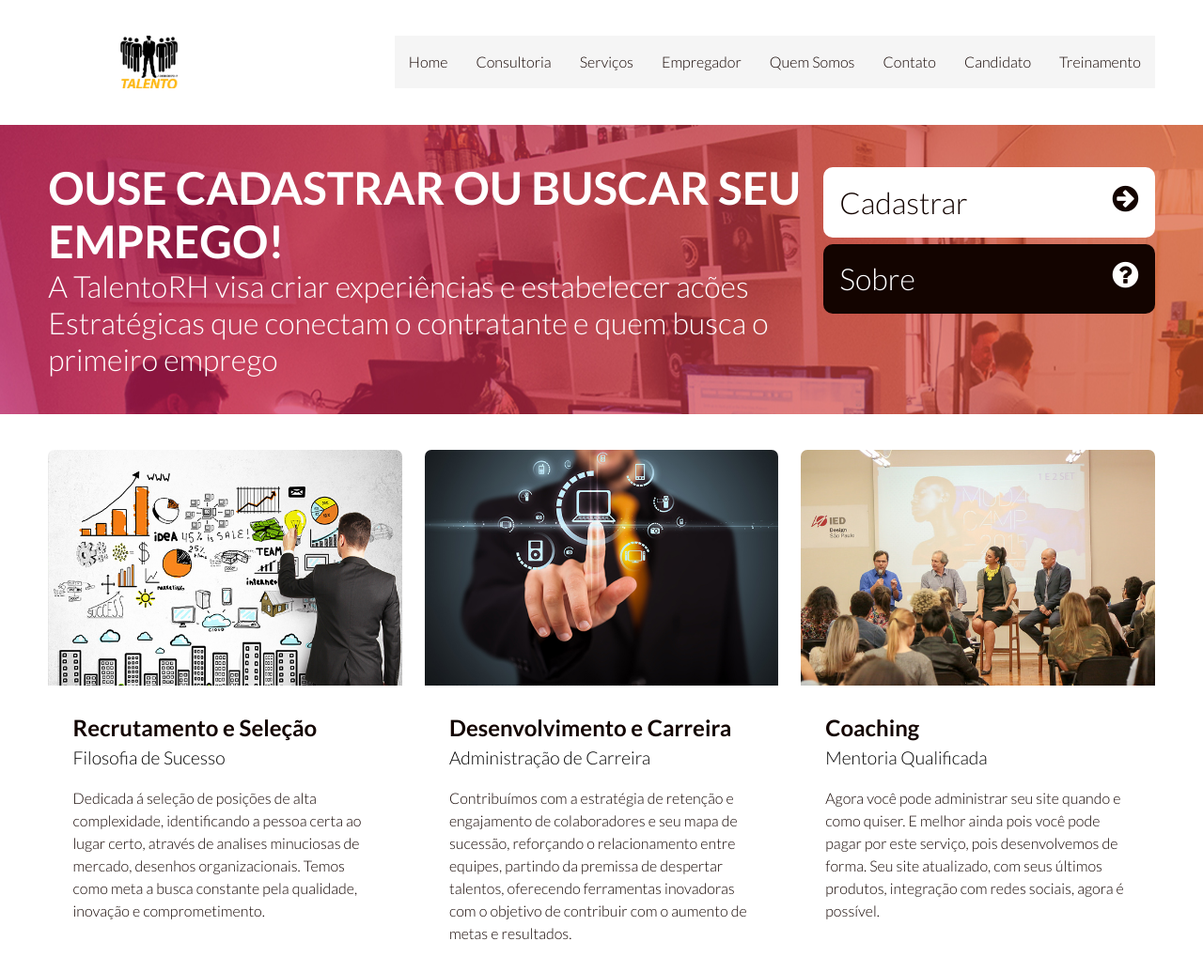
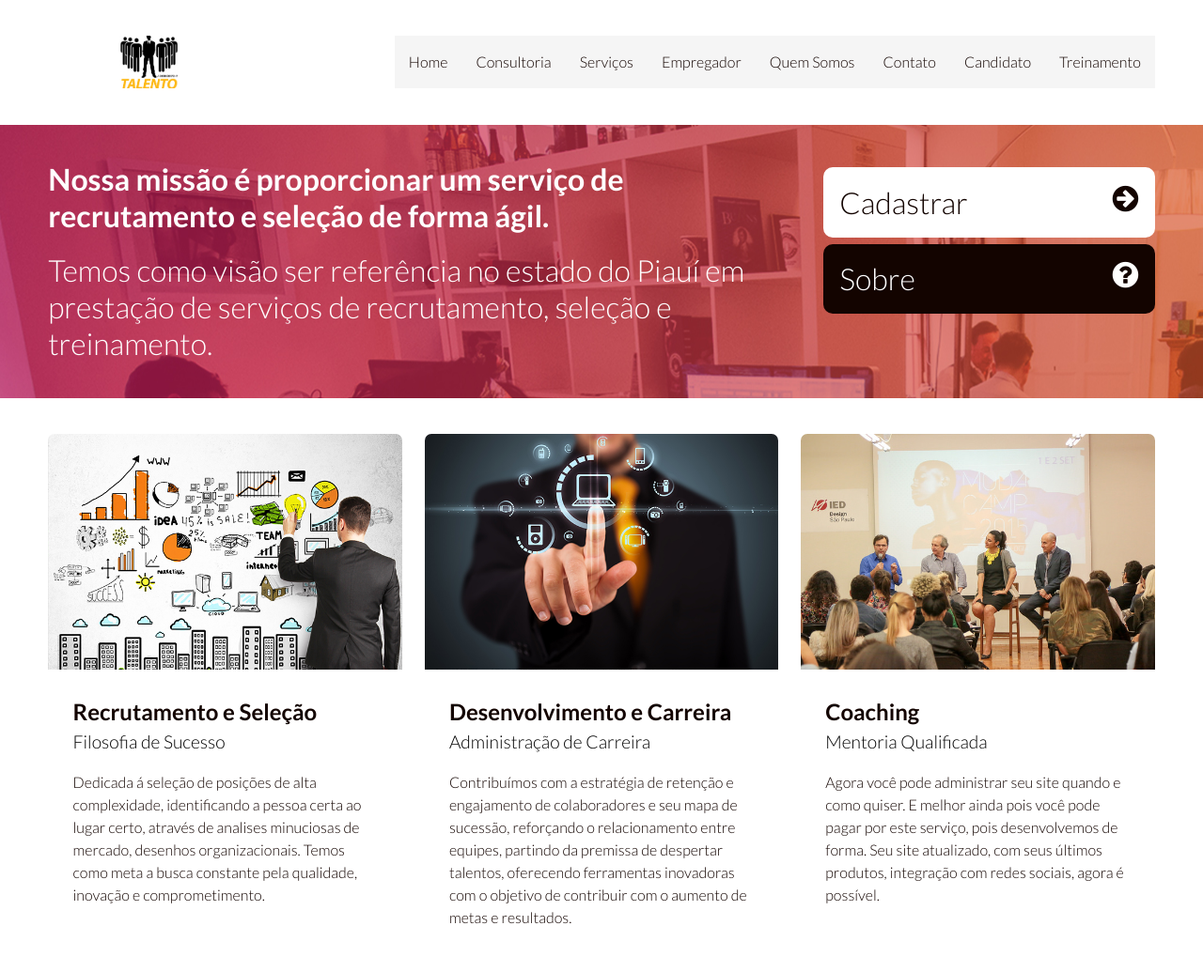
Before and after one commit to Guilherme2020/TalentoRH.github.io, a plain HTML site: page index.html in a window 1280 px wide. Shown: the top 1035 px of the page at 94% size. Drawn offline with Linux system fonts and the light colour scheme.

Commit message:
adicao de frases missão e visao

```diff
--- a/css/style.css
+++ b/css/style.css
@@ -102,7 +102,7 @@ img{
   width:100%;
 }
 .title h2{
-  font-size:2.5em;
+  font-size:1.5em;
   color:#fff;
   font-weight:700;
 }
@@ -263,7 +263,8 @@ SMALL DEVICES SMARTPHONES */
       text-align: left;
     }
     .title h2{
-      font-size:3em;
+      font-size:2em;
+      max-width: 95%;
     }
     .title h3{
       font-size:2em;
--- a/index.html
+++ b/index.html
@@ -45,11 +45,14 @@
     </header>
     <div class="banner container">
         <div class="title">
-            <h2>OUSE CADASTRAR OU BUSCAR SEU EMPREGO!</h2>
-            <h3>A TalentoRH  visa criar
-                experiências e estabelecer acões Estratégicas que conectam
+            <!-- <h2>OUSE  BUSCAR SEU EMPREGO!
+                <h2>A TalentoRH  visa estabelecer acões estratégicas que conectam
                 o contratante e quem busca o primeiro emprego
-            </h3>
+            </h2></h2> -->
+            <h2>Nossa missão é  proporcionar um serviço de recrutamento e seleção de forma ágil.</h2>
+
+            <br>
+            <h3>Temos como visão ser referência no estado do Piauí em prestação de serviços de recrutamento, seleção e treinamento.</h3>
         </div>
         <div class="buttons">
             <button class=" btn btn-cadastrar bg-white radius">
```
